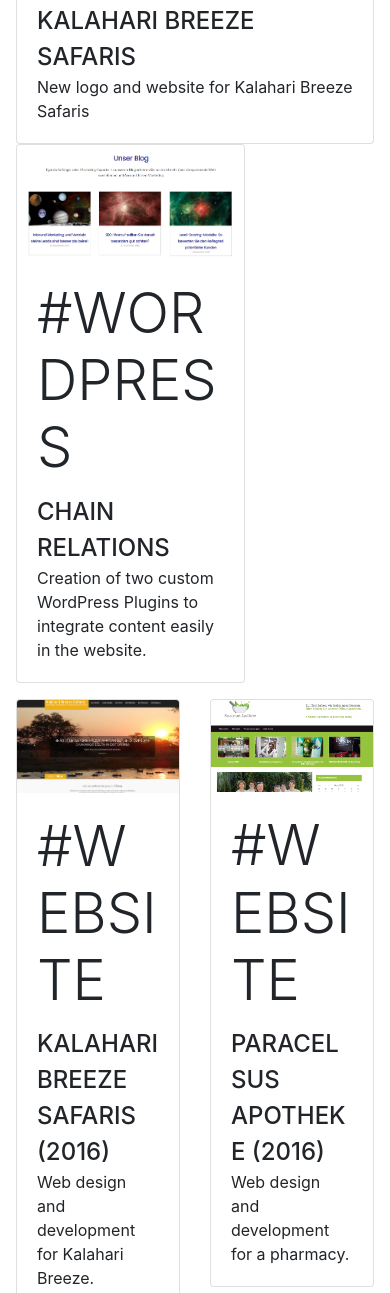
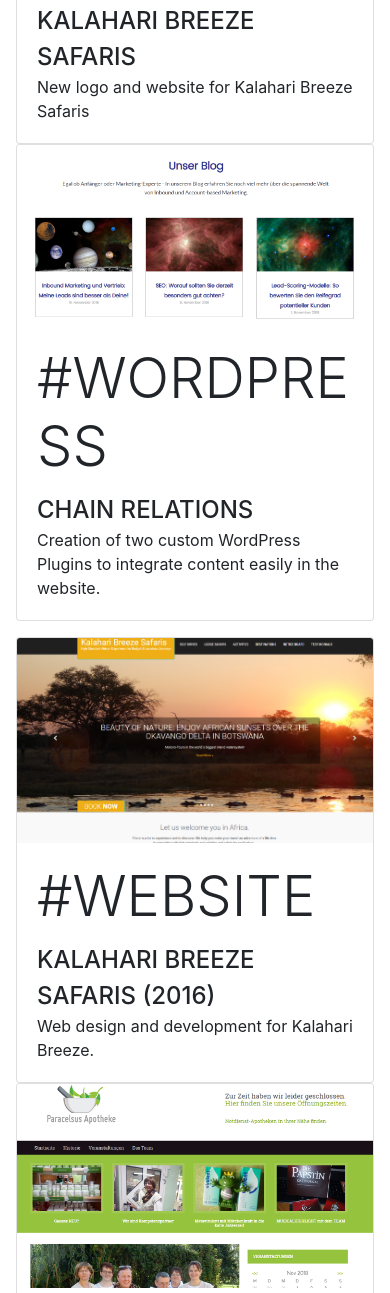
Before and after one commit to CodeLIebe/CV-website, a website with bundled scripts: page index.html in a window 390 px wide. Shown: the part 6395-7688 px from the top of the page. Built offline with nearby package versions, Linux system fonts and the light colour scheme; a web font is replaced by a local one.

Commit message:
Initial commit v0.0.1

```diff
--- a/index.html
+++ b/index.html
@@ -375,7 +375,7 @@
             </div>
 
             <!-- chain relation .  -->
-            <div class="col-8">
+            <div class="col-lg-8 col-md-8">
               <div class="card">
                 <img class="card-img-top" src="img/portfolio/plugin_chainrelations.png" alt="Card image cap">
                 <div class="card-body">
@@ -391,7 +391,7 @@
           <!-- second row -->
           <div class="row mb-3">
             <!--  Website Kalahari -->
-            <div class="col-6">
+            <div class="col-lg-6">
               <div class="card">
                 <img class="card-img-top" src="img/portfolio/website_kalahari.png" alt="Web Design Kalahari Breeze Safaris">
                 <div class="card-body">
@@ -402,7 +402,7 @@
               </div>
             </div>
             <!--  Website Paracelsus Apotheke -->
-            <div class="col-6">
+            <div class="col-lg-6">
               <div class="card">
                 <img class="card-img-top" src="img/portfolio/website_apo.png" alt="Web Design Paracelsus Apotheke">
                 <div class="card-body">
@@ -416,7 +416,7 @@
           <!-- third row -->
           <div class="row mb-3">
             <!-- Paracelsus Apotheke -->
-            <div class="col-5">
+            <div class="col-lg-5 col-md-5">
               <div class="card">
                 <img class="card-img-top" src="img/portfolio/logo_apo.png" alt="Logo Design Paracelsus Apotheke">
                 <div class="card-body">
```
